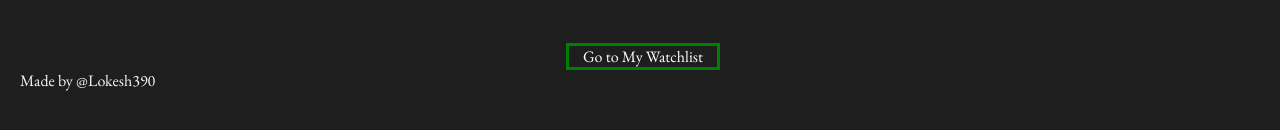
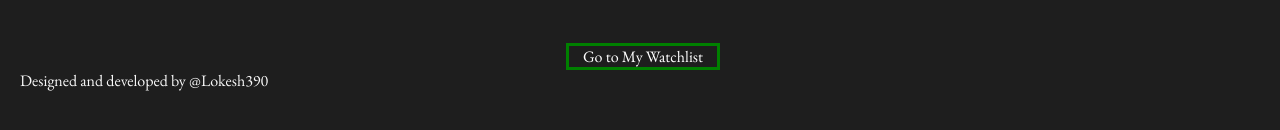
Before and after one commit to lokesh390/movie-watchlist, a plain HTML site: page index.html in a window 1280 px wide. Shown: the part 456-586 px from the top of the page. Drawn offline with nearby package versions, Linux system fonts and the light colour scheme.

Commit message:
Update index.html

```diff
--- a/index.html
+++ b/index.html
@@ -50,6 +50,6 @@
     </div>
     <p><a href="watchlist.html">Go to My Watchlist</a></p>
     <script src="script.js"></script>
-    <footer>Made by @Lokesh390</footer>
+    <footer>Designed and developed by @Lokesh390</footer>
 </body>
 </html>
```
